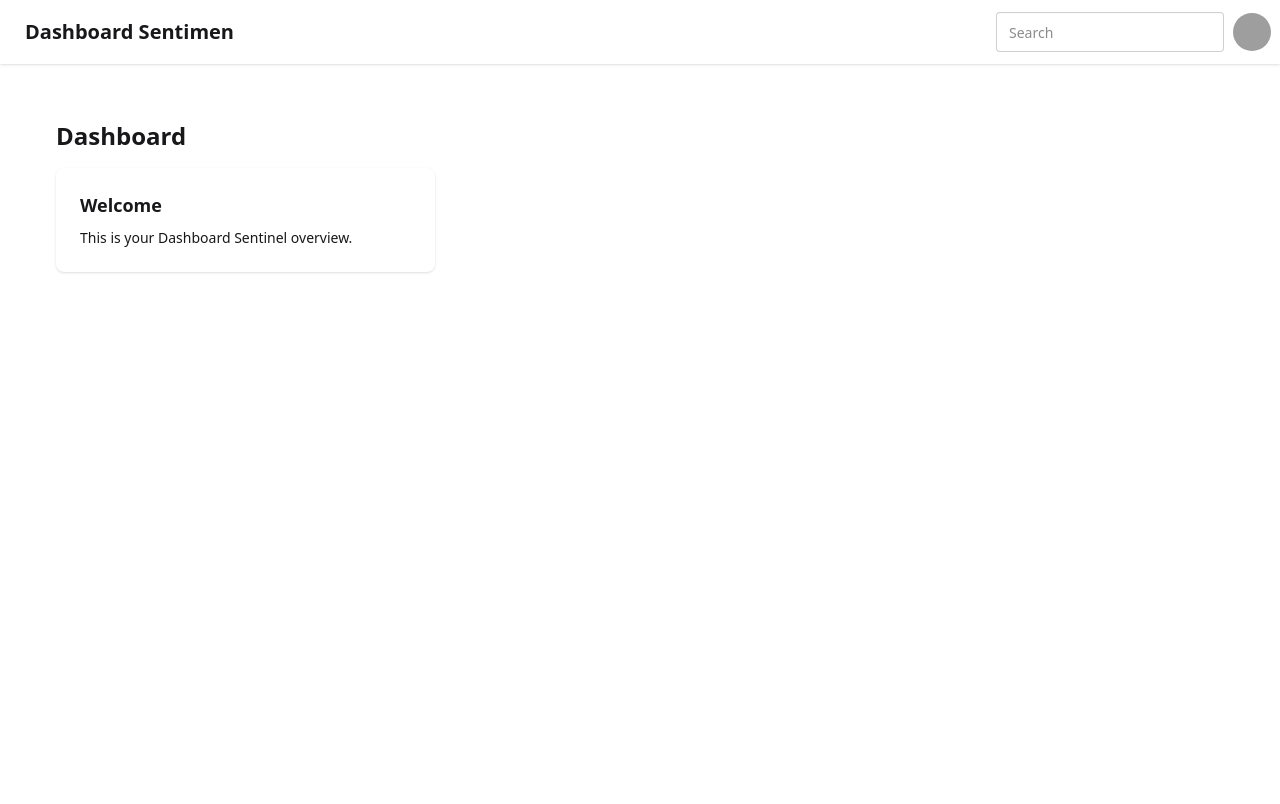
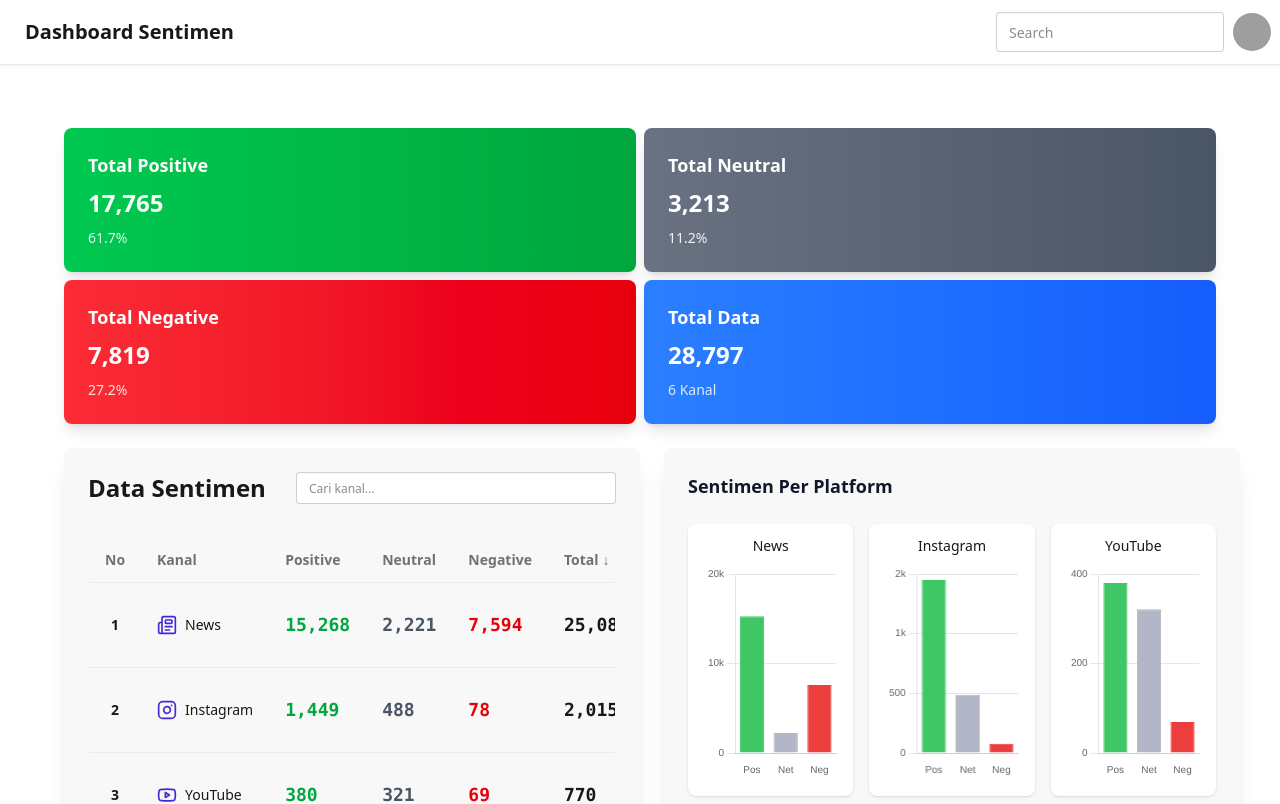
Before and after one commit to Maskur1711/dashboard-sentimen, a Vue app: page / in a window 1280 px wide. Shown: the top 804 px of the page. Built offline with nearby package versions, Linux system fonts and the light colour scheme; grey boxes are pictures that could not be loaded.

Commit message:
refactor : page dashboard

```diff
--- a/src/views/Dashboard.vue
+++ b/src/views/Dashboard.vue
@@ -1,18 +1,153 @@
 <script setup lang="ts">
+import { computed, defineAsyncComponent, ref, onMounted } from 'vue'
+import SentimentTable from '../components/ui/Table.vue'
+import Skeleton from '../components/ui/Skeleton.vue'
+import responseData from '../data/response.json'
+
+const isLoadingCards = ref(true)
+
+// Simulate loading for cards
+onMounted(() => {
+    setTimeout(() => {
+        isLoadingCards.value = false
+    }, 1200)
+})
+
+const Chart = defineAsyncComponent({
+    loader: () => import('../components/ui/Chart.vue'),
+    loadingComponent: {
+        template: `
+            <div class="card bg-base-200 shadow-xl">
+                <div class="card-body">
+                    <h3 class="text-base sm:text-lg font-semibold mb-4 text-gray-900 dark:text-white">Sentimen Per Platform</h3>
+                    <div class="grid grid-cols-1 sm:grid-cols-2 lg:grid-cols-3 gap-3 sm:gap-4">
+                        <div v-for="i in 6" :key="i" class="bg-base-100 rounded-lg p-2 sm:p-3 shadow">
+                            <div class="w-full h-[400px] sm:h-[180px] lg:h-[220px] flex items-center justify-center">
+                                <div class="flex flex-col items-center gap-2">
+                                    <span class="loading loading-ring loading-xs"></span>
+                                    <span class="text-sm text-base-content/60">Loading charts...</span>
+                                </div>
+                            </div>
+                        </div>
+                    </div>
+                </div>
+            </div>
+        `
+    },
+    errorComponent: {
+        template: `
+            <div class="card bg-base-200 shadow-xl">
+                <div class="card-body">
+                    <div class="alert alert-error">
+                        <span>Error loading charts. Please refresh the page.</span>
+                    </div>
+                </div>
+            </div>
+        `
+    },
+    delay: 500,
+    timeout: 10000
+})
+
+const totalStats = computed(() => {
+    const data = responseData.data
+
+    const positive = (data.news?.pie?.series?.[0] || 0) +
+        (data.instagram?.pie?.series?.[0] || 0) +
+        (data.youtube?.pie?.series?.[0] || 0) +
+        (data.facebook?.pie?.series?.[0] || 0) +
+        (data.tiktok?.pie?.series?.[0] || 0) +
+        (data.twitter?.pie?.series?.[0] || 0)
+
+    const neutral = (data.news?.pie?.series?.[1] || 0) +
+        (data.instagram?.pie?.series?.[1] || 0) +
+        (data.youtube?.pie?.series?.[1] || 0) +
+        (data.facebook?.pie?.series?.[1] || 0) +
+        (data.tiktok?.pie?.series?.[1] || 0) +
+        (data.twitter?.pie?.series?.[1] || 0)
+
+    const negative = (data.news?.pie?.series?.[2] || 0) +
+        (data.instagram?.pie?.series?.[2] || 0) +
+        (data.youtube?.pie?.series?.[2] || 0) +
+        (data.facebook?.pie?.series?.[2] || 0) +
+        (data.tiktok?.pie?.series?.[2] || 0) +
+        (data.twitter?.pie?.series?.[2] || 0)
+
+    const total = positive + neutral + negative
+
+    return {
+        positive,
+        neutral,
+        negative,
+        total,
+        positivePercent: total > 0 ? (positive / total) * 100 : 0,
+        neutralPercent: total > 0 ? (neutral / total) * 100 : 0,
+        negativePercent: total > 0 ? (negative / total) * 100 : 0
+    }
+})
+
 </script>
 
 <template>
-  <section class="p-6">
-    <h1 class="text-2xl font-bold mb-4">Dashboard</h1>
-    <div class="grid grid-cols-1 md:grid-cols-2 xl:grid-cols-3 gap-4">
-      <div class="card bg-base-100 shadow">
-        <div class="card-body">
-          <h2 class="card-title">Welcome</h2>
-          <p>This is your Dashboard Sentinel overview.</p>
+    <div class="md:p-6 xl:p-8">
+        <div class="grid grid-cols-1 sm:grid-cols-2 2xl:grid-cols-4 gap-2 mb-6">
+            <!-- Skeleton Loading Cards -->
+            <template v-if="isLoadingCards">
+                <div v-for="i in 4" :key="`skeleton-card-${i}`" class="card bg-base-200 shadow-lg">
+                    <div class="card-body">
+                        <Skeleton height="6" width="3/4" class="mb-4" />
+                        <Skeleton height="8" width="1/2" class="mb-2" />
+                        <Skeleton height="4" width="1/3" />
+                    </div>
+                </div>
+            </template>
+
+            <!-- Actual Cards -->
+            <template v-else>
+                <div class="card bg-gradient-to-r from-green-500 to-green-600 text-white shadow-lg">
+                    <div class="card-body">
+                        <h2 class="card-title text-white">Total Positive</h2>
+                        <p class="text-2xl font-bold">{{ totalStats.positive.toLocaleString() }}</p>
+                        <p class="text-green-100">{{ totalStats.positivePercent.toFixed(1) }}%</p>
+                    </div>
+                </div>
+                <div class="card bg-gradient-to-r from-gray-500 to-gray-600 text-white shadow-lg">
+                    <div class="card-body">
+                        <h2 class="card-title text-white">Total Neutral</h2>
+                        <p class="text-2xl font-bold">{{ totalStats.neutral.toLocaleString() }}</p>
+                        <p class="text-gray-100">{{ totalStats.neutralPercent.toFixed(1) }}%</p>
+                    </div>
+                </div>
+                <div class="card bg-gradient-to-r from-red-500 to-red-600 text-white shadow-lg">
+                    <div class="card-body">
+                        <h2 class="card-title text-white">Total Negative</h2>
+                        <p class="text-2xl font-bold">{{ totalStats.negative.toLocaleString() }}</p>
+                        <p class="text-red-100">{{ totalStats.negativePercent.toFixed(1) }}%</p>
+                    </div>
+                </div>
+                <div class="card bg-gradient-to-r from-blue-500 to-blue-600 text-white shadow-lg">
+                    <div class="card-body">
+                        <h2 class="card-title text-white">Total Data</h2>
+                        <p class="text-2xl font-bold">{{ totalStats.total.toLocaleString() }}</p>
+                        <p class="text-blue-100">6 Kanal</p>
+                    </div>
+                </div>
+            </template>
         </div>
-      </div>
+
+        <div class="flex flex-col xl:flex-row gap-4 sm:gap-6">
+            <!-- table -->
+            <div class="xl:w-1/2 flex-shrink-0">
+                <div class="h-[500px] sm:h-[600px] lg:h-[657px]">
+                    <SentimentTable title="Data Sentimen" :response-data="responseData" :items-per-page="4" />
+                </div>
+            </div>
+            <!-- Chart -->
+            <div class="xl:w-1/2 flex-shrink-0">
+                <Chart class="h-[500px] sm:h-[600px] lg:h-[657px] w-full" />
+            </div>
+        </div>
     </div>
-  </section>
 </template>
 
 <style scoped></style>
```
